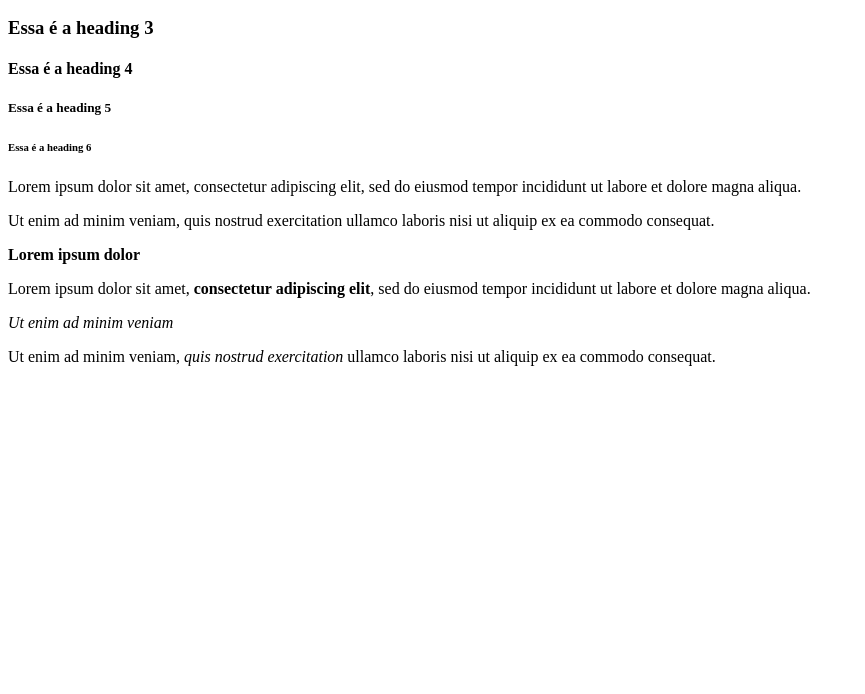
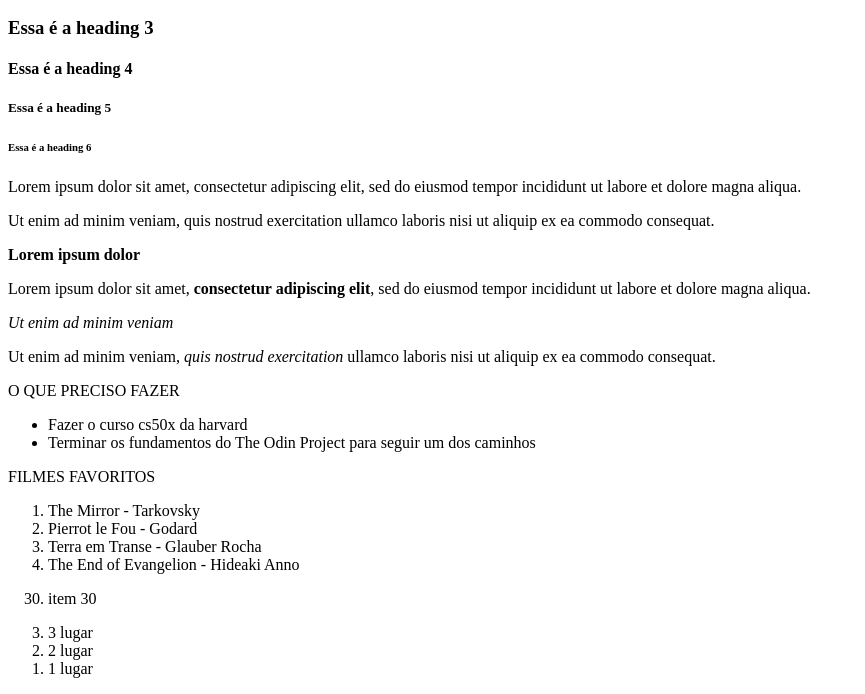
Before and after one commit to Ccikari/Cursos-The-Odin-Project, a plain HTML site: page html-boilerplate/index.html in a window 1280 px wide. Shown: the part 110-804 px from the top of the page, without its empty margins (0-865 px from the left). Drawn offline with Linux system fonts and the light colour scheme.

Commit message:
Continuação do curso

```diff
--- a/html-boilerplate/index.html
+++ b/html-boilerplate/index.html
@@ -27,5 +27,33 @@
         <p>Ut enim ad minim veniam, <em>quis nostrud exercitation</em> ullamco laboris nisi ut aliquip ex ea commodo consequat.</p>
 
         <!-- Comentário usando o atalho do VSCode: Ctrl + / -->
+
+        <!-- Criando uma lista não ordenada -->
+         <p>O QUE PRECISO FAZER</p>
+         <ul>
+            <li>Fazer o curso cs50x da harvard</li>
+            <li>Terminar os fundamentos do The Odin Project para seguir um dos caminhos</li>
+         </ul>
+
+         <!-- Criando uma lista ordenada -->
+          <p>FILMES FAVORITOS</p>
+          <ol>
+            <li>The Mirror - Tarkovsky</li>
+            <li>Pierrot le Fou - Godard</li>
+            <li>Terra em Transe - Glauber Rocha</li>
+            <li>The End of Evangelion - Hideaki Anno</li>
+          </ol>
+
+          <!-- Posso colocar para começar em alguma ordem -->
+          <ol start="30">
+            <li>item 30</li>
+          </ol>
+
+          <!-- Ou para ser reverso -->
+           <ol reversed>
+            <li>3 lugar</li>
+            <li>2 lugar</li>
+            <li>1 lugar</li>
+           </ol>
     </body>
 </html>
```
Also changed, not shown: odin-links-and-images/index.html (added, +14 -0 lines), 1 other file.
